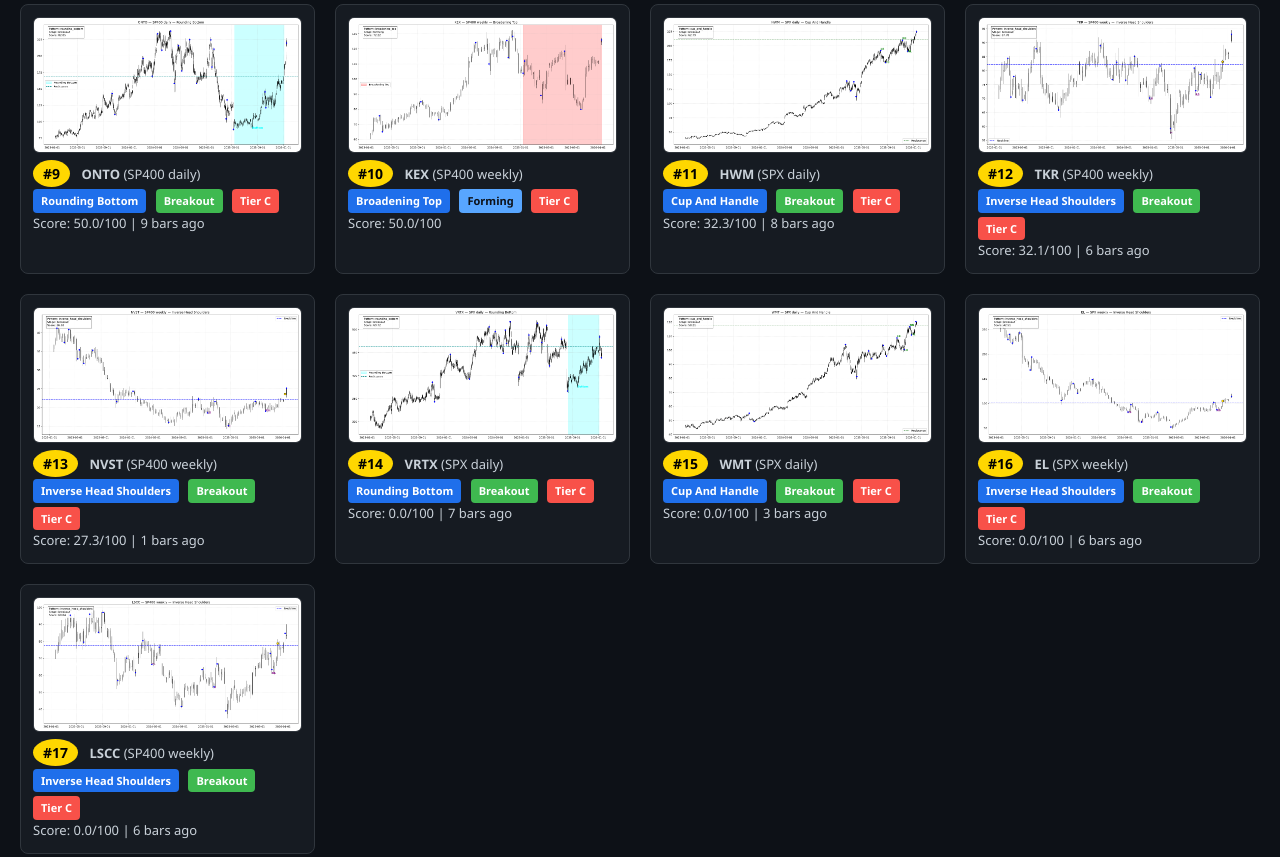
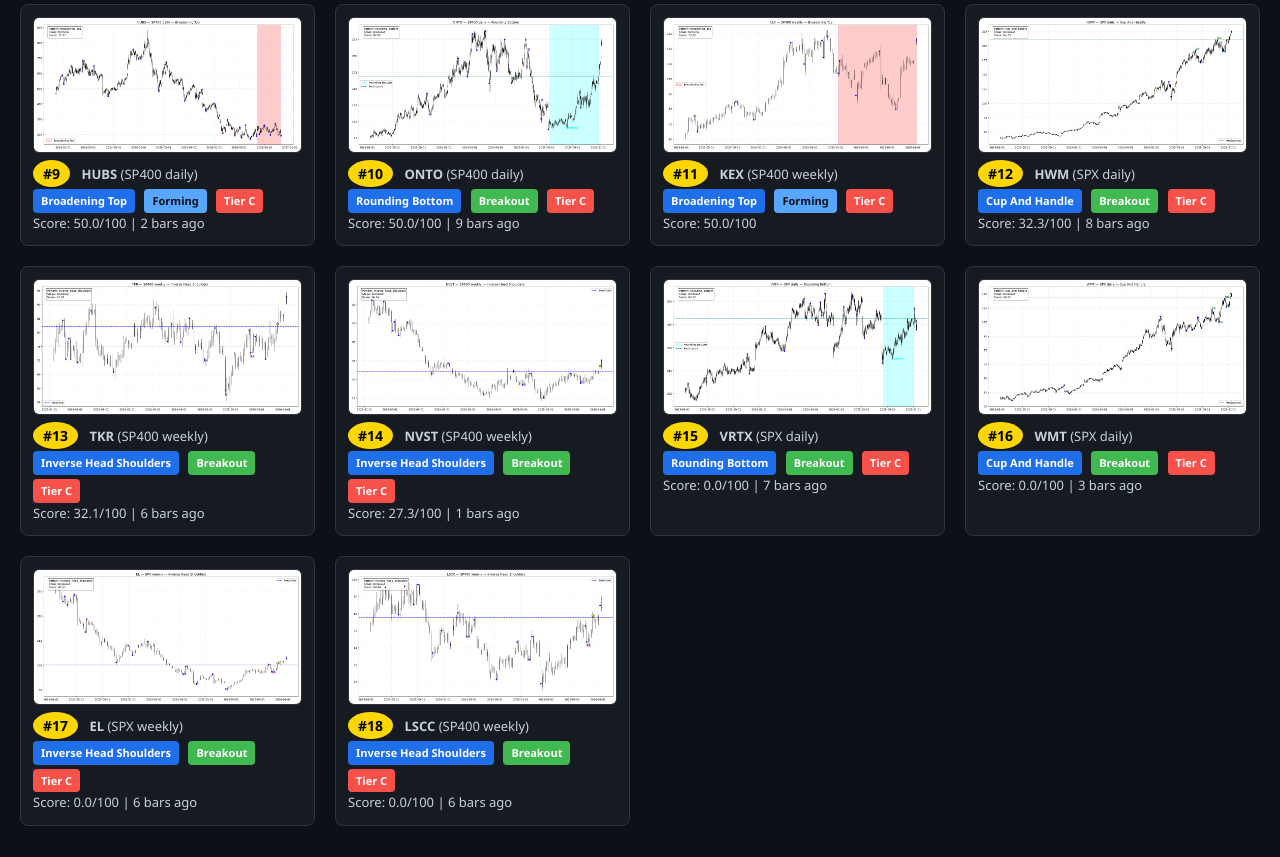
Before and after one commit to bwebb013golf-ui/scanner-dashboard, a plain HTML site: page index.html in a window 1280 px wide. Shown: the part 827-1684 px from the top of the page. Drawn offline with Linux system fonts and the light colour scheme.

Commit message:
Update dashboard - 2026-11-24 06:41:59

```diff
--- a/index.html
+++ b/index.html
@@ -173,7 +173,7 @@ h2 {
 </head>
 <body>
 <h1>Multi-Pattern Technical Scanner Dashboard</h1>
-<p>Generated: 2026-11-21 03:43:15 | Total Patterns: 17</p>
+<p>Generated: 2026-11-24 06:41:58 | Total Patterns: 18</p>
 <h2>🏆 Top 20 Highest Quality Patterns</h2>
 <div class='section'>
 <div class='grid'>
@@ -274,9 +274,21 @@ Score: 50.0/100
 </div>
 </div>
 <div class='card' onclick='openModal(this)'>
+<img src='SP400_daily_broadening_top/HUBS.png' alt='HUBS chart' data-caption='HUBS - Broadening Top - forming'>
+<div class='meta'>
+<span class='rank-badge'>#9</span>
+<strong>HUBS</strong> (SP400 daily)<br>
+<span class='badge badge-pattern'>Broadening Top</span>
+<span class='badge badge-stage-forming'>Forming</span>
+<span class='badge badge-tier-C'>Tier C</span><br>
+Score: 50.0/100
+ | 2 bars ago
+</div>
+</div>
+<div class='card' onclick='openModal(this)'>
 <img src='SP400_daily_rounding_bottom/ONTO.png' alt='ONTO chart' data-caption='ONTO - Rounding Bottom - breakout'>
 <div class='meta'>
-<span class='rank-badge'>#9</span>
+<span class='rank-badge'>#10</span>
 <strong>ONTO</strong> (SP400 daily)<br>
 <span class='badge badge-pattern'>Rounding Bottom</span>
 <span class='badge badge-stage-breakout'>Breakout</span>
@@ -288,7 +300,7 @@ Score: 50.0/100
 <div class='card' onclick='openModal(this)'>
 <img src='SP400_weekly_broadening_top/KEX.png' alt='KEX chart' data-caption='KEX - Broadening Top - forming'>
 <div class='meta'>
-<span class='rank-badge'>#10</span>
+<span class='rank-badge'>#11</span>
 <strong>KEX</strong> (SP400 weekly)<br>
 <span class='badge badge-pattern'>Broadening Top</span>
 <span class='badge badge-stage-forming'>Forming</span>
@@ -299,7 +311,7 @@ Score: 50.0/100
 <div class='card' onclick='openModal(this)'>
 <img src='SPX_daily_cup_and_handle/HWM.png' alt='HWM chart' data-caption='HWM - Cup And Handle - breakout'>
 <div class='meta'>
-<span class='rank-badge'>#11</span>
+<span class='rank-badge'>#12</span>
 <strong>HWM</strong> (SPX daily)<br>
 <span class='badge badge-pattern'>Cup And Handle</span>
 <span class='badge badge-stage-breakout'>Breakout</span>
@@ -311,7 +323,7 @@ Score: 32.3/100
 <div class='card' onclick='openModal(this)'>
 <img src='SP400_weekly_inverse_head_shoulders/TKR.png' alt='TKR chart' data-caption='TKR - Inverse Head Shoulders - breakout'>
 <div class='meta'>
-<span class='rank-badge'>#12</span>
+<span class='rank-badge'>#13</span>
 <strong>TKR</strong> (SP400 weekly)<br>
 <span class='badge badge-pattern'>Inverse Head Shoulders</span>
 <span class='badge badge-stage-breakout'>Breakout</span>
@@ -323,7 +335,7 @@ Score: 32.1/100
 <div class='card' onclick='openModal(this)'>
 <img src='SP400_weekly_inverse_head_shoulders/NVST.png' alt='NVST chart' data-caption='NVST - Inverse Head Shoulders - breakout'>
 <div class='meta'>
-<span class='rank-badge'>#13</span>
+<span class='rank-badge'>#14</span>
 <strong>NVST</strong> (SP400 weekly)<br>
 <span class='badge badge-pattern'>Inverse Head Shoulders</span>
 <span class='badge badge-stage-breakout'>Breakout</span>
@@ -335,7 +347,7 @@ Score: 27.3/100
 <div class='card' onclick='openModal(this)'>
 <img src='SPX_daily_rounding_bottom/VRTX.png' alt='VRTX chart' data-caption='VRTX - Rounding Bottom - breakout'>
 <div class='meta'>
-<span class='rank-badge'>#14</span>
+<span class='rank-badge'>#15</span>
 <strong>VRTX</strong> (SPX daily)<br>
 <span class='badge badge-pattern'>Rounding Bottom</span>
 <span class='badge badge-stage-breakout'>Breakout</span>
@@ -347,7 +359,7 @@ Score: 0.0/100
 <div class='card' onclick='openModal(this)'>
 <img src='SPX_daily_cup_and_handle/WMT.png' alt='WMT chart' data-caption='WMT - Cup And Handle - breakout'>
 <div class='meta'>
-<span class='rank-badge'>#15</span>
+<span class='rank-badge'>#16</span>
 <strong>WMT</strong> (SPX daily)<br>
 <span class='badge badge-pattern'>Cup And Handle</span>
 <span class='badge badge-stage-breakout'>Breakout</span>
@@ -359,7 +371,7 @@ Score: 0.0/100
 <div class='card' onclick='openModal(this)'>
 <img src='SPX_weekly_inverse_head_shoulders/EL.png' alt='EL chart' data-caption='EL - Inverse Head Shoulders - breakout'>
 <div class='meta'>
-<span class='rank-badge'>#16</span>
+<span class='rank-badge'>#17</span>
 <strong>EL</strong> (SPX weekly)<br>
 <span class='badge badge-pattern'>Inverse Head Shoulders</span>
 <span class='badge badge-stage-breakout'>Breakout</span>
@@ -371,7 +383,7 @@ Score: 0.0/100
 <div class='card' onclick='openModal(this)'>
 <img src='SP400_weekly_inverse_head_shoulders/LSCC.png' alt='LSCC chart' data-caption='LSCC - Inverse Head Shoulders - breakout'>
 <div class='meta'>
-<span class='rank-badge'>#17</span>
+<span class='rank-badge'>#18</span>
 <strong>LSCC</strong> (SP400 weekly)<br>
 <span class='badge badge-pattern'>Inverse Head Shoulders</span>
 <span class='badge badge-stage-breakout'>Breakout</span>
@@ -544,10 +556,20 @@ Score: 0.0/100
 </div>
 </div>
 </div>
-<h2>📈 Forming Patterns (2 patterns)</h2>
+<h2>📈 Forming Patterns (3 patterns)</h2>
 <div class='section'>
 <h3 style='color: #79c0ff; margin-top: 20px;'>Broadening Top</h3>
 <div class='grid'>
+<div class='card' onclick='openModal(this)'>
+<img src='SP400_daily_broadening_top/HUBS.png' alt='HUBS chart' data-caption='HUBS - Broadening Top - Forming'>
+<div class='meta'>
+<strong>HUBS</strong> (SP400 daily)<br>
+<span class='badge badge-stage-forming'>Forming</span>
+<span class='badge badge-tier-C'>Tier C</span><br>
+Score: 50.0/100
+ | 2 bars ago
+</div>
+</div>
 <div class='card' onclick='openModal(this)'>
 <img src='SP400_weekly_broadening_top/KEX.png' alt='KEX chart' data-caption='KEX - Broadening Top - Forming'>
 <div class='meta'>
```
Also changed, not shown: SP400_daily_broadening_top/HUBS.png (added), last_update.txt.
